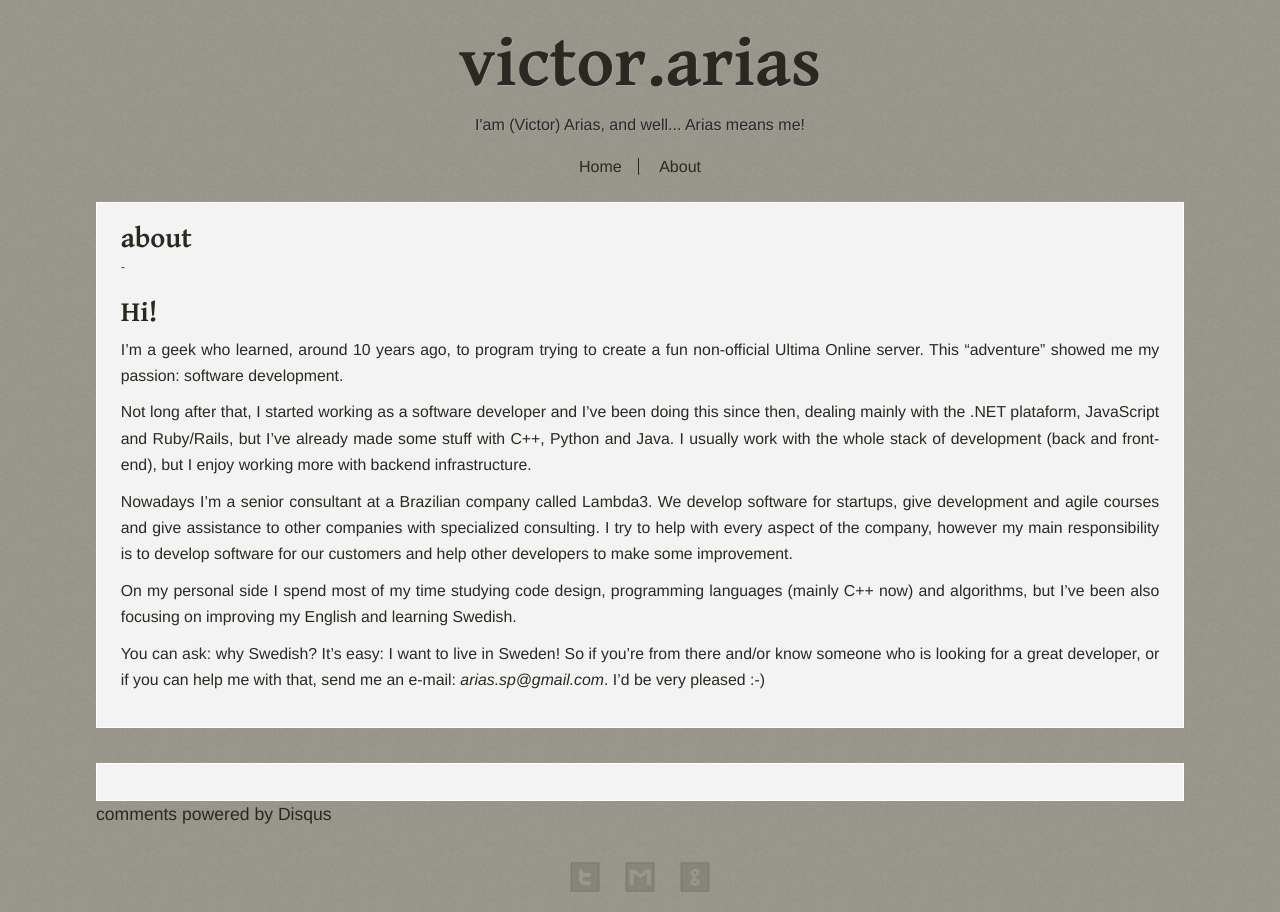
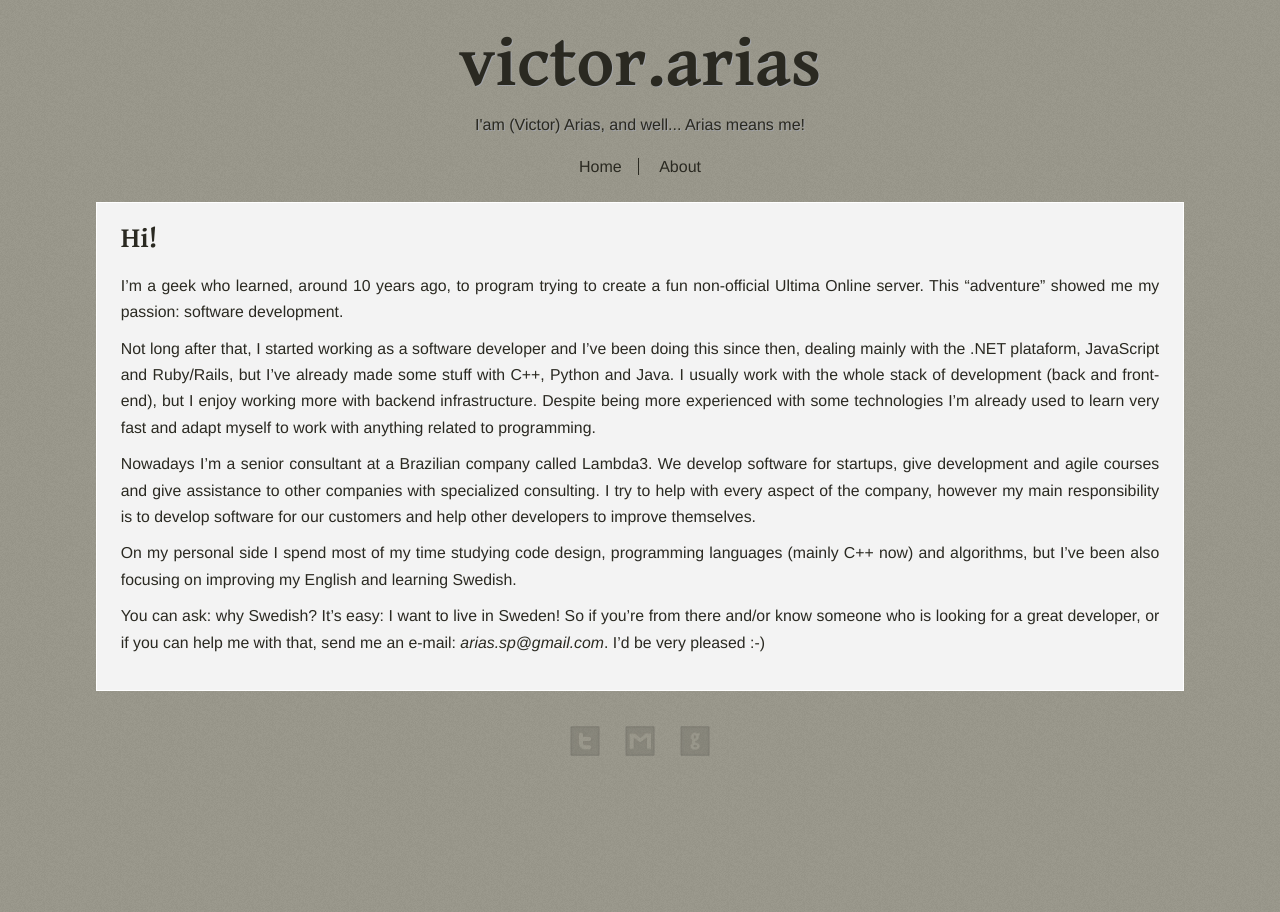
Before and after one commit to victorarias/victorarias.github.com, a Jekyll site: the page built from about.md, in a window 1280 px wide. Built offline with Jekyll 4.4.1, drawn with Linux system fonts in a browser that asks for light colours; comment, search, counter and statistics services are not loaded.

Commit message:
fixing about

```diff
--- /dev/null
+++ b/_layouts/about.html
@@ -0,0 +1,13 @@
+---
+layout: default
+comments: true
+---
+
+<section id="post">
+	<header>
+		<h1>{{ page.title }}</h1>
+	</header>
+	<article>
+		{{ content }}
+	</article>
+</section>
--- a/about.md
+++ b/about.md
@@ -1,14 +1,13 @@
 ---
-layout: post
-title: about
+layout: about
+title: Hi!
 ---
-#Hi!
 
 I’m a geek who learned, around 10 years ago, to program trying to create a fun non-official Ultima Online server. This “adventure” showed me my passion: software development.
 
-Not long after that, I started working as a software developer and I’ve been doing this since then, dealing mainly with the .NET plataform, JavaScript and Ruby/Rails, but I’ve already made some stuff with C++, Python and Java. I usually work with the whole stack of development (back and front-end), but I enjoy working more with backend infrastructure.
+Not long after that, I started working as a software developer and I’ve been doing this since then, dealing mainly with the .NET plataform, JavaScript and Ruby/Rails, but I’ve already made some stuff with C++, Python and Java. I usually work with the whole stack of development (back and front-end), but I enjoy working more with backend infrastructure. Despite being more experienced with some technologies I'm already used to learn very fast and adapt myself to work with anything related to programming.
 
-Nowadays I’m a senior consultant at a Brazilian company called Lambda3. We develop software for startups, give development and agile courses and give assistance to other companies with specialized consulting. I try to help with every aspect of the company, however my main responsibility is to develop software for our customers and help other developers to make some improvement.
+Nowadays I’m a senior consultant at a Brazilian company called Lambda3. We develop software for startups, give development and agile courses and give assistance to other companies with specialized consulting. I try to help with every aspect of the company, however my main responsibility is to develop software for our customers and help other developers to improve themselves.
 
 On my personal side I spend most of my time studying code design, programming languages (mainly C++ now) and algorithms, but I’ve been also focusing on improving my English and learning Swedish.
 
```
